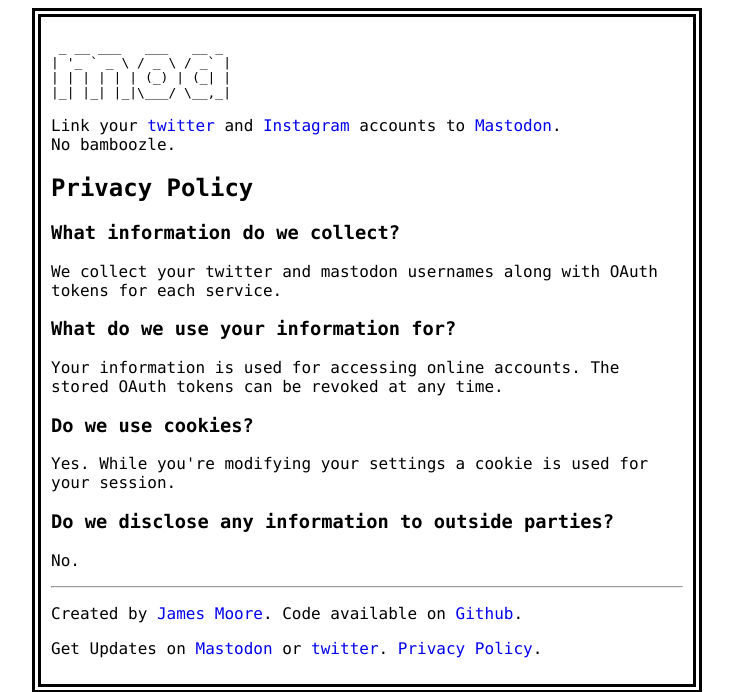
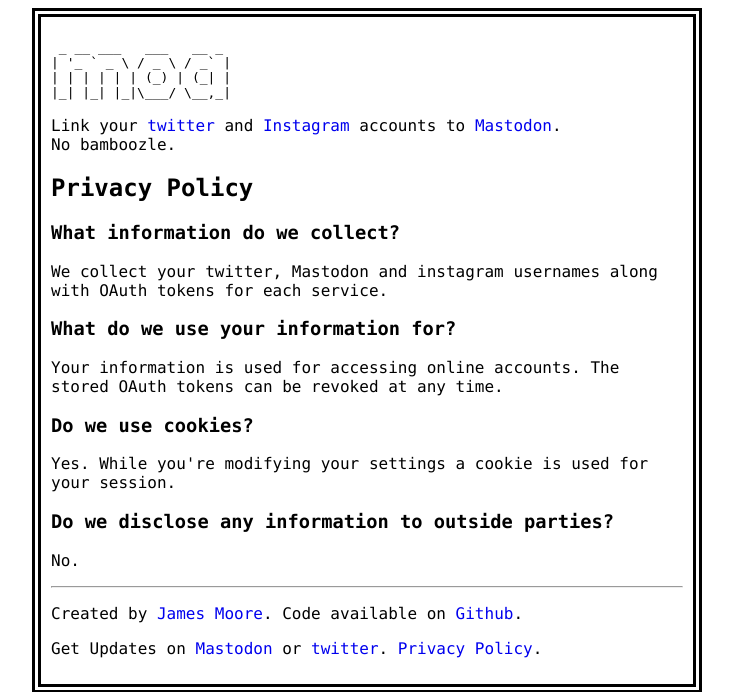
Before and after one commit to FedStoa/moa, a Flask app: page /privacy in a window 1280 px wide. Shown: the top 692 px of the page, without its empty margins (273-1006 px from the left). Run offline with Flask 2, Linux system fonts and the light colour scheme; data that the repository does not hold is empty; parts of the project's set-up code (start-up, migrations or seed data) failed here and were passed over.

Commit message:
privacy tweak

```diff
--- a/templates/privacy.html.j2
+++ b/templates/privacy.html.j2
@@ -7,7 +7,7 @@
 
         <section id="privacy-information-we-collect">
             <h3>What information do we collect?</h3>
-            <p>We collect your twitter and mastodon usernames along with OAuth tokens for each service.</p>
+            <p>We collect your twitter, Mastodon and instagram usernames along with OAuth tokens for each service.</p>
         </section>
 
         <section id="privacy-information-use">
```
